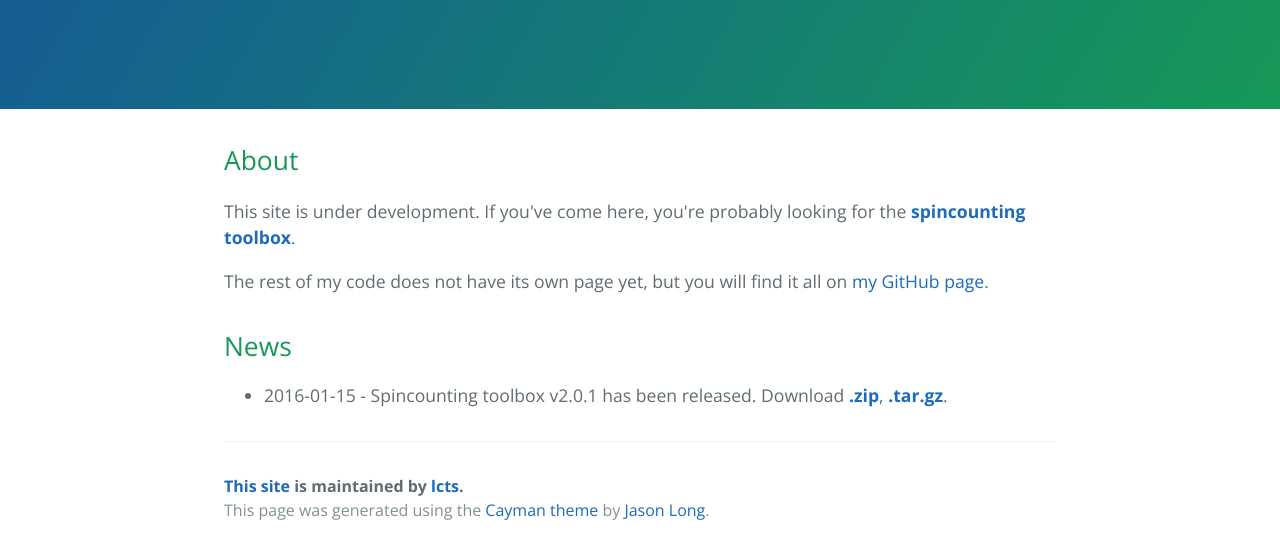
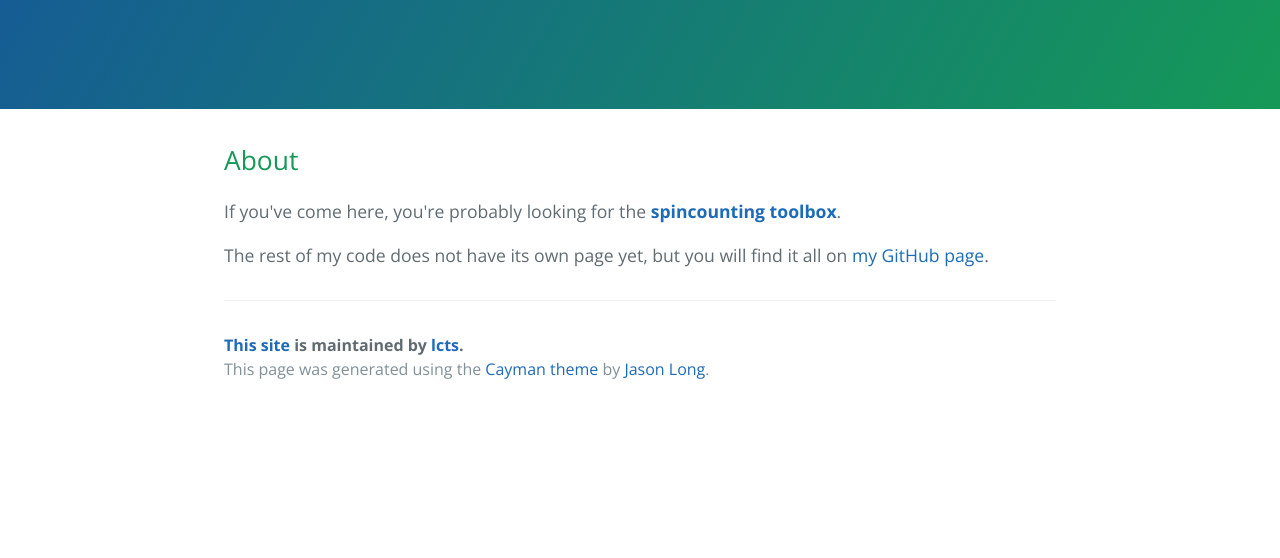
Before and after one commit to lcts/lcts.github.io, a plain HTML site: page index.html in a window 1280 px wide. Shown: the part 208-766 px from the top of the page. Drawn offline with nearby package versions, Linux system fonts and the light colour scheme.

Commit message:
Update index.html

```diff
--- a/index.html
+++ b/index.html
@@ -28,17 +28,9 @@
 		"about"><span class=
 		"octicon octicon-link"></span></a>About</h2>
 
-		<p>This site is under development. If you've come here, you're probably looking for the <a href="https://lcts.github.io/spincounting"><strong>spincounting toolbox</strong></a>.</p>
+		<p>If you've come here, you're probably looking for the <a href="https://github.com/lcts/spincounting"><strong>spincounting toolbox</strong></a>.</p>
 
 		<p>The rest of my code does not have its own page yet, but you will find it all on <a href="https://github.com/lcts">my GitHub page</a>.</p>
-
-		<h2><a class="anchor" href="#news" id=
-		"news"><span class=
-		"octicon octicon-link"></span></a>News</h2>
-
-		<ul>
-			<li>2016-01-15 - Spincounting toolbox v2.0.1 has been released. Download <a href="https://github.com/lcts/spincounting/archive/v2.0.1.zip"><strong>.zip</strong></a>, <a href="https://github.com/lcts/spincounting/archive/v2.0.1.tar.gz"><strong>.tar.gz</strong></a>.</li>
-		</ul>
 
 		<footer class="site-footer">
 			<span class="site-footer-owner"><a href=
```
